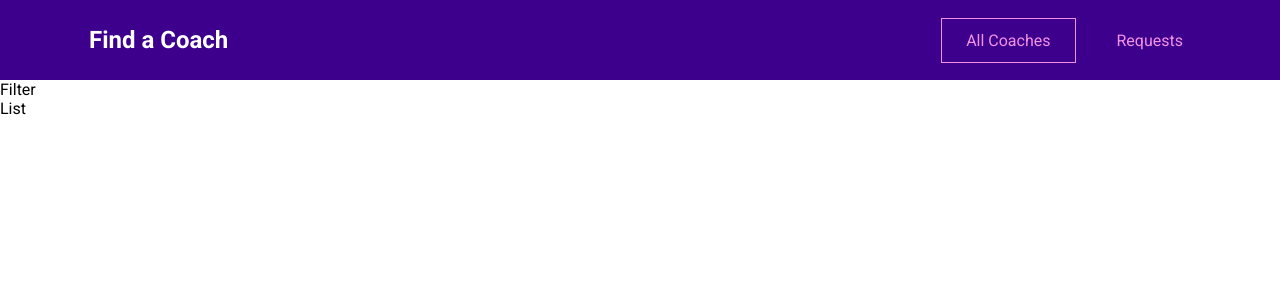
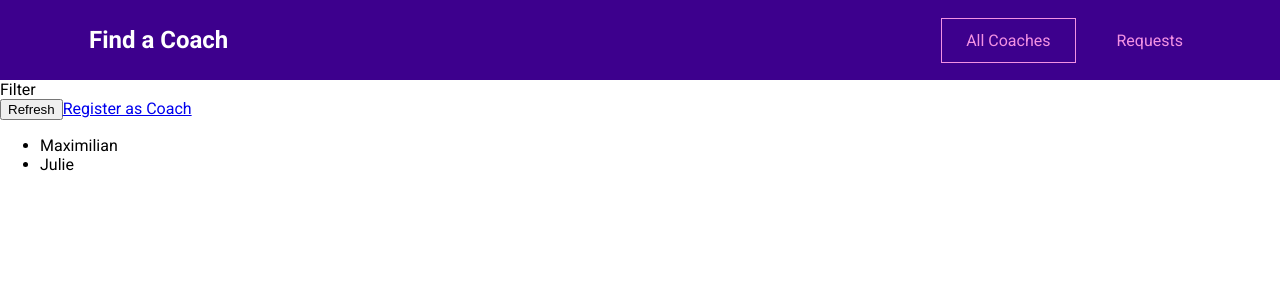
Before and after one commit to GigiDev7/vue-first-project, a Vue app: page /#/coaches in a window 1280 px wide. Shown: the top 300 px of the page. Built offline with nearby package versions, Linux system fonts and the light colour scheme.

Commit message:
basic vuex setup

```diff
--- a/src/main.js
+++ b/src/main.js
@@ -1,9 +1,11 @@
 import { createApp } from 'vue';
 import router from './router';
 import App from './App.vue';
+import store from './store';
 
 const app = createApp(App);
 
+app.use(store);
 app.use(router);
 
 app.mount('#app');
--- a/src/pages/coaches/CoachDetail.vue
+++ b/src/pages/coaches/CoachDetail.vue
@@ -1,3 +1,4 @@
 <template>
-  <h1>s</h1>
+  <router-view></router-view>
+  <router-link to="/coaches/1/contact">Contact</router-link>
 </template>
--- a/src/pages/coaches/CoachesList.vue
+++ b/src/pages/coaches/CoachesList.vue
@@ -1,8 +1,27 @@
 <template>
   <section>Filter</section>
-  <section>List</section>
+  <section>
+    <div class="controls">
+      <button>Refresh</button>
+      <router-link to="/register">Register as Coach</router-link>
+    </div>
+    <ul>
+      <li v-for="coach in filteredCoaches" :key="coach.id">
+        {{ coach.firstName }}
+      </li>
+    </ul>
+  </section>
 </template>
 
 <script>
-export default {};
+//import { mapGetters } from 'vuex';
+
+export default {
+  computed: {
+    //...mapGetters('coaches', ['coaches']),
+    filteredCoaches() {
+      return this.$store.getters['coaches/coaches'];
+    },
+  },
+};
 </script>
--- a/src/pages/requests/RequestsReceived.vue
+++ b/src/pages/requests/RequestsReceived.vue
@@ -1,3 +1,3 @@
 <template>
-  <h1>s</h1>
+  <h1>Requests</h1>
 </template>
--- /dev/null
+++ b/src/store/index.js
@@ -0,0 +1,10 @@
+import { createStore } from 'vuex';
+import coachModule from './modules/coaches/index';
+
+const store = createStore({
+  modules: {
+    coaches: coachModule,
+  },
+});
+
+export default store;
--- /dev/null
+++ b/src/store/modules/coaches/actions.js
@@ -0,0 +1 @@
+export default {};
--- /dev/null
+++ b/src/store/modules/coaches/getters.js
@@ -0,0 +1,8 @@
+export default {
+  coaches(state) {
+    return state.coaches;
+  },
+  hasCoaches(state) {
+    return state.coaches.length > 0;
+  },
+};
--- /dev/null
+++ b/src/store/modules/coaches/index.js
@@ -0,0 +1,34 @@
+import mutations from './mutations';
+import actions from './actions';
+import getters from './getters';
+
+export default {
+  namespaced: true,
+  state() {
+    return {
+      coaches: [
+        {
+          id: 'c1',
+          firstName: 'Maximilian',
+          lastName: 'Schwarzmüller',
+          areas: ['frontend', 'backend', 'career'],
+          description:
+            "I'm Maximilian and I've worked as a freelance web developer for years. Let me help you become a developer as well!",
+          hourlyRate: 30,
+        },
+        {
+          id: 'c2',
+          firstName: 'Julie',
+          lastName: 'Jones',
+          areas: ['frontend', 'career'],
+          description:
+            'I am Julie and as a senior developer in a big tech company, I can help you get your first job or progress in your current role.',
+          hourlyRate: 30,
+        },
+      ],
+    };
+  },
+  mutations,
+  actions,
+  getters,
+};
--- /dev/null
+++ b/src/store/modules/coaches/mutations.js
@@ -0,0 +1 @@
+export default {};
```
Also changed, not shown: src/store/modules/requests/index.js (added).
